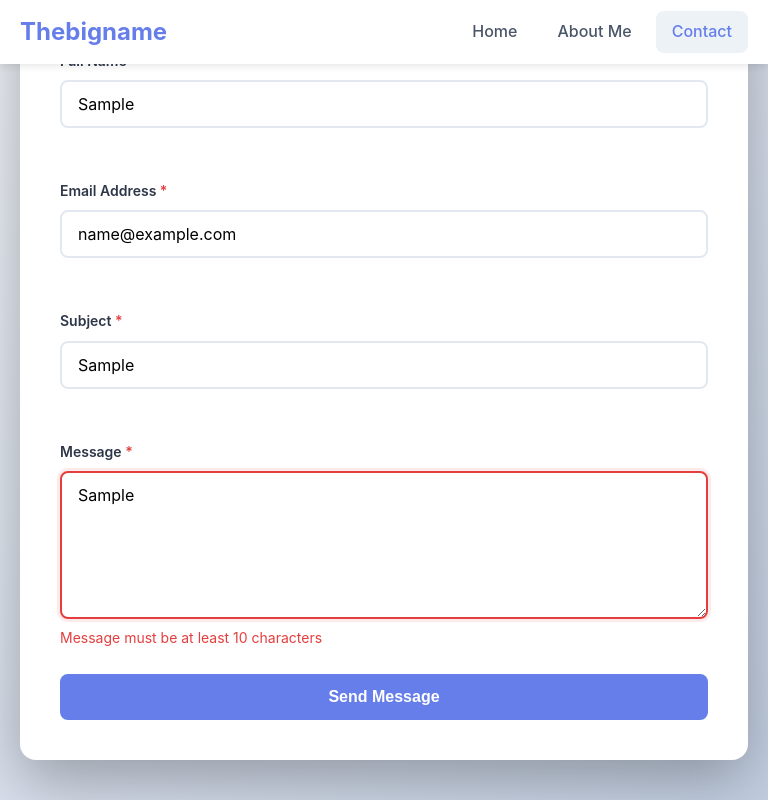
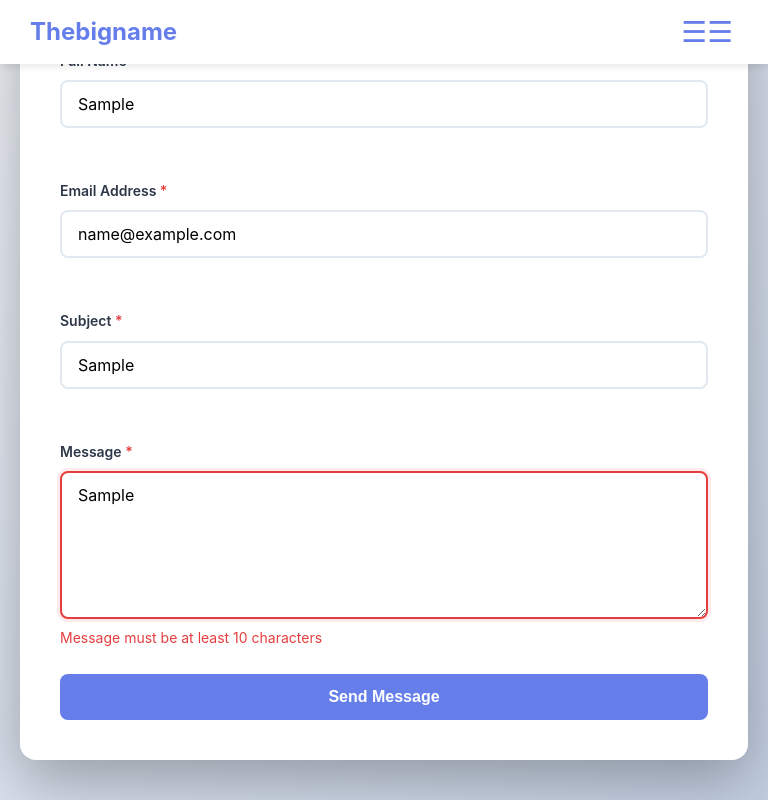
Before and after one commit to Thebigname/Hng, a plain HTML site: page contact.html in a window 768 px wide. Both pictures are taken after typing "Sample", "name@example.com", "Sample", "Sample" into the empty fields and a click on the button "Send Message". Shown: the part 264-1064 px from the top of the page. Drawn offline with Linux system fonts and the light colour scheme.

Commit message:
I can't find the bug in my navbar, Omo i am so ashamed of myself.

```diff
--- a/contact.html
+++ b/contact.html
@@ -16,6 +16,7 @@
                 <li><a href="about.html" class="nav-link">About Me</a></li>
                 <li><a href="contact.html" class="nav-link active" aria-current="page">Contact</a></li>
             </ul>
+            <div class="menu-toggle" id="menuToggle">☰</div>
         </div>
     </nav>
 
--- a/script.js
+++ b/script.js
@@ -8,14 +8,40 @@
 updateTime();
 setInterval(updateTime, 1000);
 
-        document.addEventListener('DOMContentLoaded', () => {
-            const links = document.querySelectorAll('.social-link');
-            links.forEach(link => {
-                link.addEventListener('keydown', (e) => {
-                    if (e.key === 'Enter' || e.key === ' ') {
+document.addEventListener("DOMContentLoaded", () => {
+  const links = document.querySelectorAll(".social-link");
+  links.forEach((link) => {
+    link.addEventListener("keydown", (e) => {
+      if (e.key === "Enter" || e.key === " ") {
         e.preventDefault();
         link.click();
       }
     });
   });
 });
+const menuToggle = document.getElementById('menuToggle');
+const navLinks = document.querySelector('.nav-links');
+
+// Toggle menu on hamburger click
+menuToggle.addEventListener('click', (e) => {
+    e.stopPropagation();
+    navLinks.classList.toggle('active');
+    menuToggle.classList.toggle('active');
+});
+
+// Close menu when clicking on a link
+const links = navLinks.querySelectorAll('.nav-link');
+links.forEach(link => {
+    link.addEventListener('click', () => {
+        navLinks.classList.remove('active');
+        menuToggle.classList.remove('active');
+    });
+});
+
+// Close menu when clicking outside
+document.addEventListener('click', (e) => {
+    if (!e.target.closest('.nav-container')) {
+        navLinks.classList.remove('active');
+        menuToggle.classList.remove('active');
+    };
+});
--- a/style.css
+++ b/style.css
@@ -27,6 +27,7 @@ body {
     justify-content: space-between;
     align-items: center;
     height: 64px;
+    position: relative;
 }
 
 .nav-logo {
@@ -50,7 +51,6 @@ body {
 }
 
 .nav-link {
-    display: inline-block;
     padding: 8px 16px;
     color: #4a5568;
     text-decoration: none;
@@ -73,6 +73,88 @@ body {
     outline: 2px solid #667eea;
     outline-offset: 2px;
 }
+
+.menu-toggle {
+    display: none;
+    font-size: 1.8rem;
+    cursor: pointer;
+    color: #667eea;
+    transition: transform 0.3s ease;
+    background: none;
+    border: none;
+    padding: 5px;
+}
+
+.menu-toggle::before {
+    content: '☰';
+}
+
+.menu-toggle.active {
+    transform: rotate(90deg);
+}
+
+.menu-toggle.active::before {
+    content: '✕';
+}
+
+/* Mobile & Tablet Responsive Styles */
+@media (max-width: 768px) {
+    .menu-toggle {
+        display: block;
+    }
+
+    .nav-links {
+        position: absolute;
+        top: 64px;
+        left: 0;
+        right: 0;
+        background: white;
+        flex-direction: column;
+        width: 100%;
+        max-height: 0;
+        overflow: hidden;
+        transition: max-height 0.3s ease;
+        box-shadow: 0 4px 8px rgba(0, 0, 0, 0.1);
+        gap: 0;
+    }
+
+    .nav-links.active {
+        max-height: 300px;
+    }
+
+    .nav-links li {
+        width: 100%;
+        border-bottom: 1px solid #edf2f7;
+    }
+
+    .nav-links li:last-child {
+        border-bottom: none;
+    }
+
+    .nav-link {
+        display: block;
+        width: 100%;
+        text-align: left;
+        padding: 16px 20px;
+        border-radius: 0;
+    }
+
+    .nav-link:hover {
+        background: #f7fafc;
+    }
+}
+
+/* Tablet specific adjustments */
+@media (min-width: 481px) and (max-width: 768px) {
+    .nav-container {
+        padding: 0 30px;
+    }
+
+    .nav-link {
+        padding: 18px 30px;
+        font-size: 1.05rem;
+    }
+
 .page-content {
     padding: 40px 20px;
     display: flex;
--- a/validation.js
+++ b/validation.js
@@ -1,4 +1,3 @@
-// Form Validation for Contact Page
 document.addEventListener('DOMContentLoaded', () => {
     const contactForm = document.getElementById('contactForm');
 
```
Also changed, not shown: about.html (+6 -2 lines), index.html (+1 -0 lines). Lines whose indentation alone changed are shown as unchanged.
